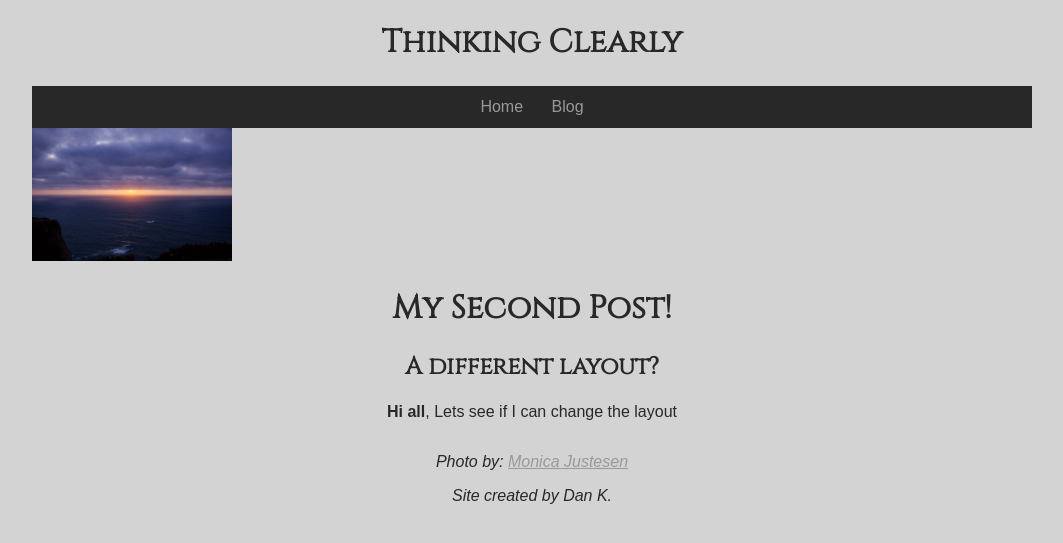
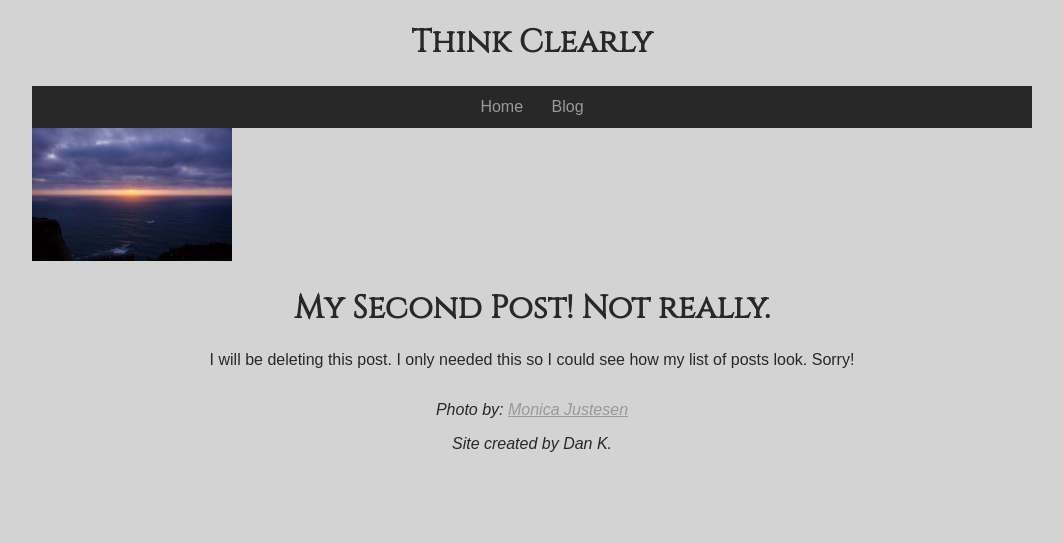
Before and after one commit to dekay2001/dekay2001.github.io, a Jekyll site: the page built from _posts/2019-10-24-my-second-entry.md, in a window 1280 px wide. Shown: the top 543 px of the page, without its empty margins (108-1171 px from the left). Built offline with Jekyll 4.4.1, drawn with Linux system fonts in a browser that asks for light colours; some web fonts are replaced.

```diff
--- a/_layouts/default.html
+++ b/_layouts/default.html
@@ -18,7 +18,7 @@
   </head>
   <body>
     <header>
-        <h1 class="title_text">Thinking Clearly</h1>
+        <h1 class="title_text">Think Clearly</h1>
     </header>
     <nav class="navbar_div">
         {% for item in site.data.navigation.docs %}
--- a/_layouts/post.html
+++ b/_layouts/post.html
@@ -18,7 +18,7 @@
   </head>
   <body>
     <header>
-        <h1 class="title_text">Thinking Clearly</h1>
+        <h1 class="title_text">Think Clearly</h1>
     </header>
     <nav class="navbar_div">
         {% for item in site.data.navigation.docs %}
--- a/_posts/2019-10-24-my-second-entry.md
+++ b/_posts/2019-10-24-my-second-entry.md
@@ -1,7 +1,6 @@
 ---
 layout: post
-title:  "My Second Post!"
+title:  "My Second Post! Not really."
 ---
-# A different layout?
-
-**Hi all**, Lets see if I can change the layout
+I will be deleting this post.  I only needed this so I could see how my list of posts look.
+Sorry!
```
Also changed, not shown: _posts/2019-10-21-my-first-entry.md (deleted, +0 -7 lines), _posts/2019-11-03-my-first-entry.md (added, +13 -0 lines).
